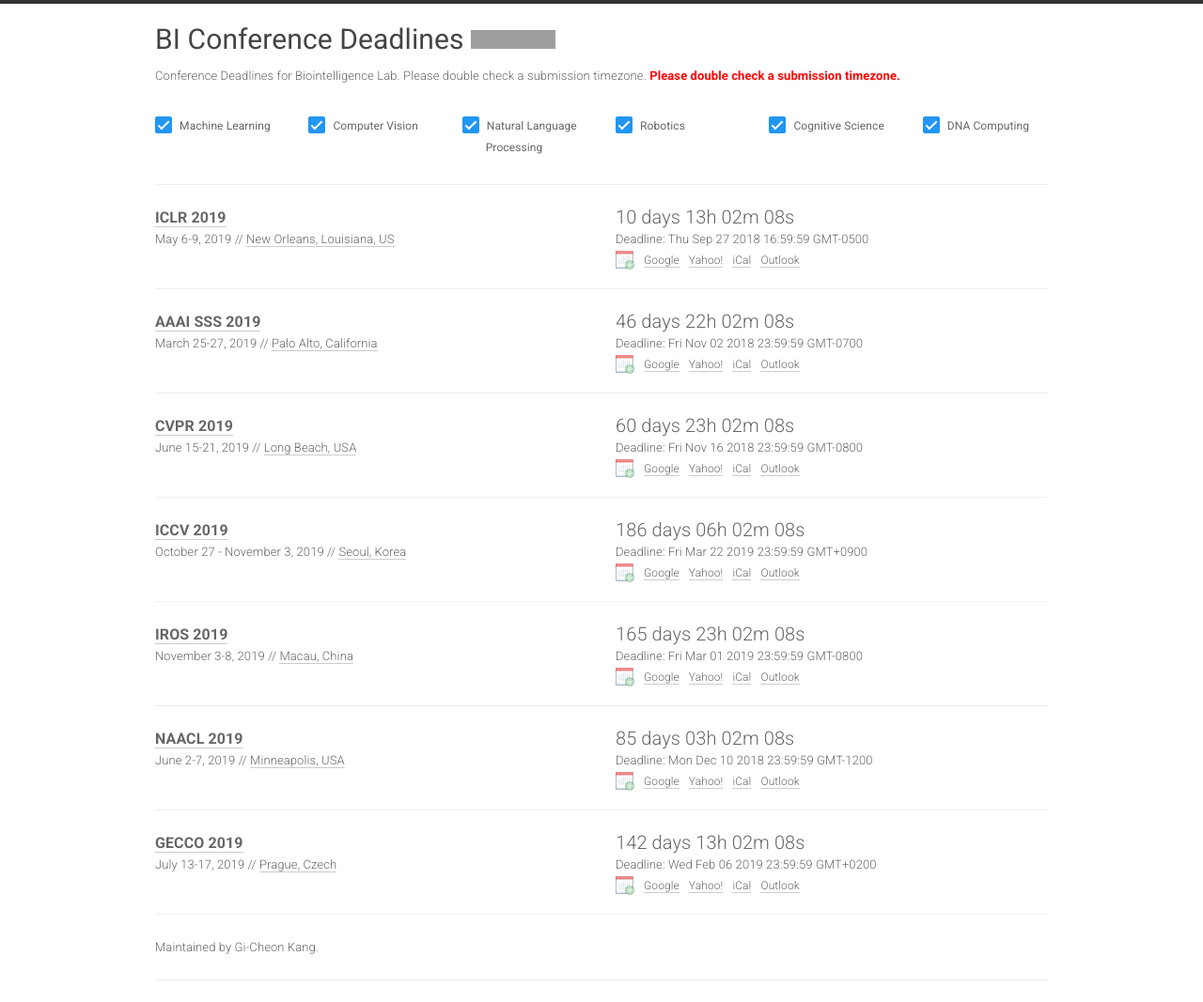
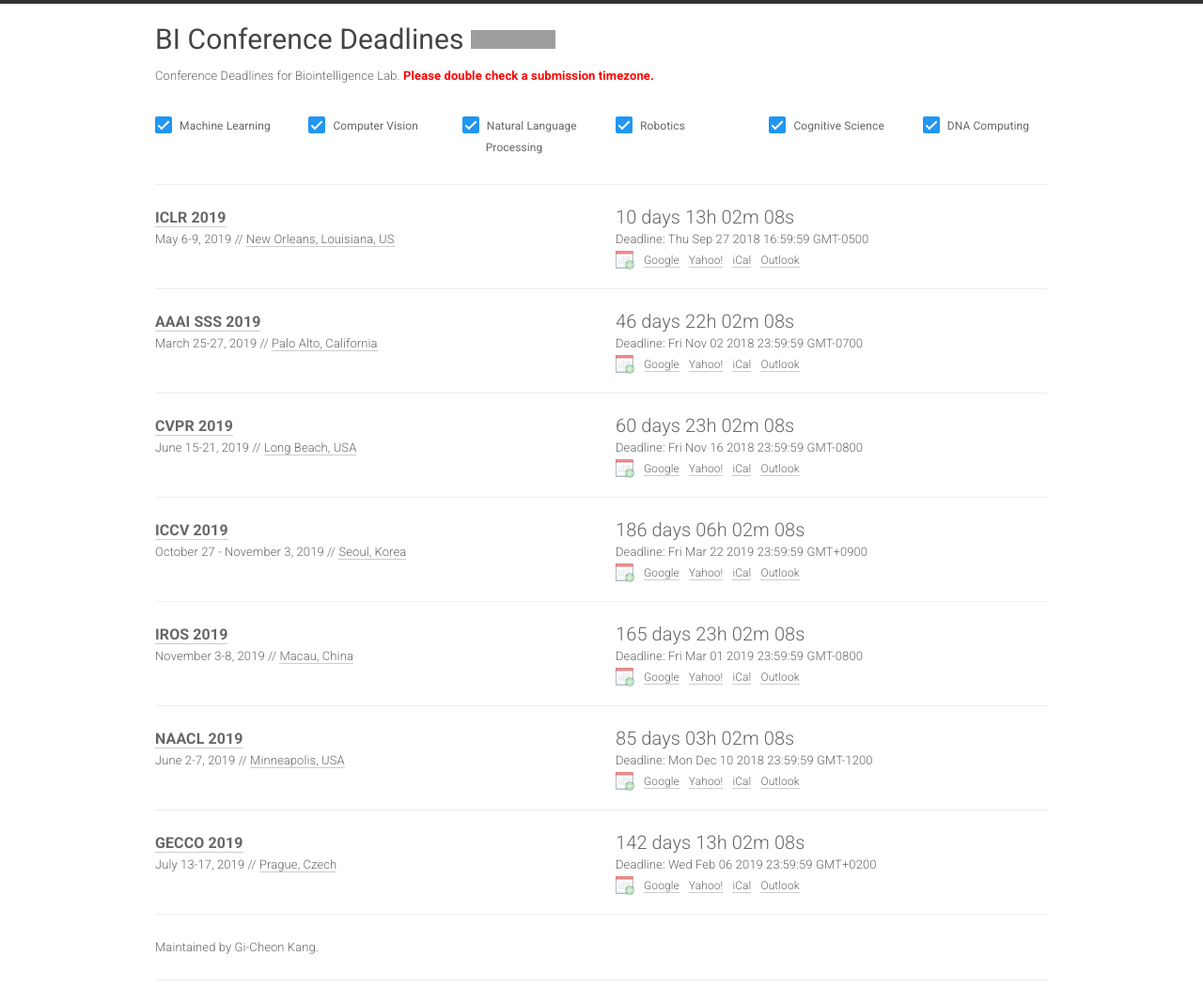
Before and after one commit to biconf/biconf.github.io, a Jekyll site: the page built from index.html, in a window 1280 px wide. Shown: the whole page at 94% size. Built offline with Jekyll 4.4.1, drawn with Linux system fonts in a browser that asks for light colours; nearby versions of some CDN libraries; grey boxes are pictures that could not be loaded.

Commit message:
Update _config.yml

```diff
--- a/_config.yml
+++ b/_config.yml
@@ -1,6 +1,6 @@
 title:  BI Conference Deadlines
 author: Gi-Cheon Kang
-description: Conference Deadlines for Biointelligence Lab. Please double check a submission timezone.
+description: Conference Deadlines for Biointelligence Lab.
 
 domain: "biconf.github.io"
 baseurl: ""
```
